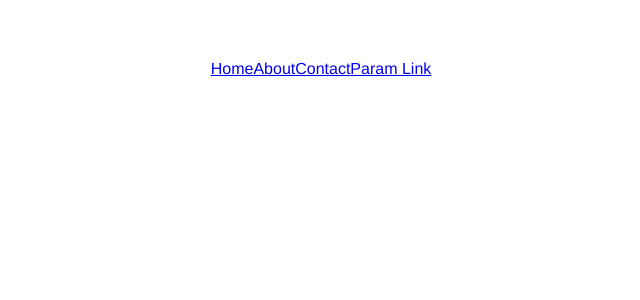
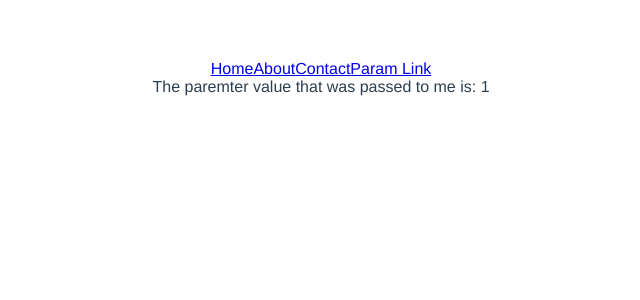
Before and after one commit to kaisanjay/vueRoute, a Vue app: page /Paramdetails/1 in a window 1280 px wide. Shown: the top 300 px of the page, without its empty margins (319-959 px from the left). Built offline with nearby package versions, Linux system fonts and the light colour scheme.

Commit message:
branch one

```diff
--- a/src/components/Param.vue
+++ b/src/components/Param.vue
@@ -5,6 +5,7 @@
     </div>
   </template>
 
+  <script>
   export default {
     name: 'Param',
     data () {
@@ -19,3 +20,4 @@ export default {
         }
     }
   }
+  </script>
--- /dev/null
+++ b/src/components/paramdetails.vue
@@ -0,0 +1,13 @@
+<template>
+	 <div class="paramdetails">
+	 	<span>The paremter value that was passed to me is: {{ $route.params.id }}</span>
+	 </div>
+
+
+</template>
+
+<script>
+	export default {
+	  name: 'paramdetails'
+	}
+</script>
--- a/src/main.js
+++ b/src/main.js
@@ -6,6 +6,7 @@ import HelloWorld from "./components/HelloWorld"
 import About from "./components/About"
 import Contact from "./components/Contact"
 import Param from "./components/Param"
+import paramdetails from './components/paramdetails'
 import VueRouter from "vue-router"
 
 Vue.use(VueRouter)
@@ -14,7 +15,8 @@ const routes = [
 	{ path: '/', component: HelloWorld },
 	{ path: '/about', component: About},
 	{ path: '/contact', component: Contact},
-	{ path: '/Param', component: Param}
+	{ path: '/Param', component: Param},
+	{ path: '/Paramdetails/:id', component: paramdetails, name: 'Paramdetails' }
 ]
 
 
```
Lines whose indentation alone changed are shown as unchanged.
